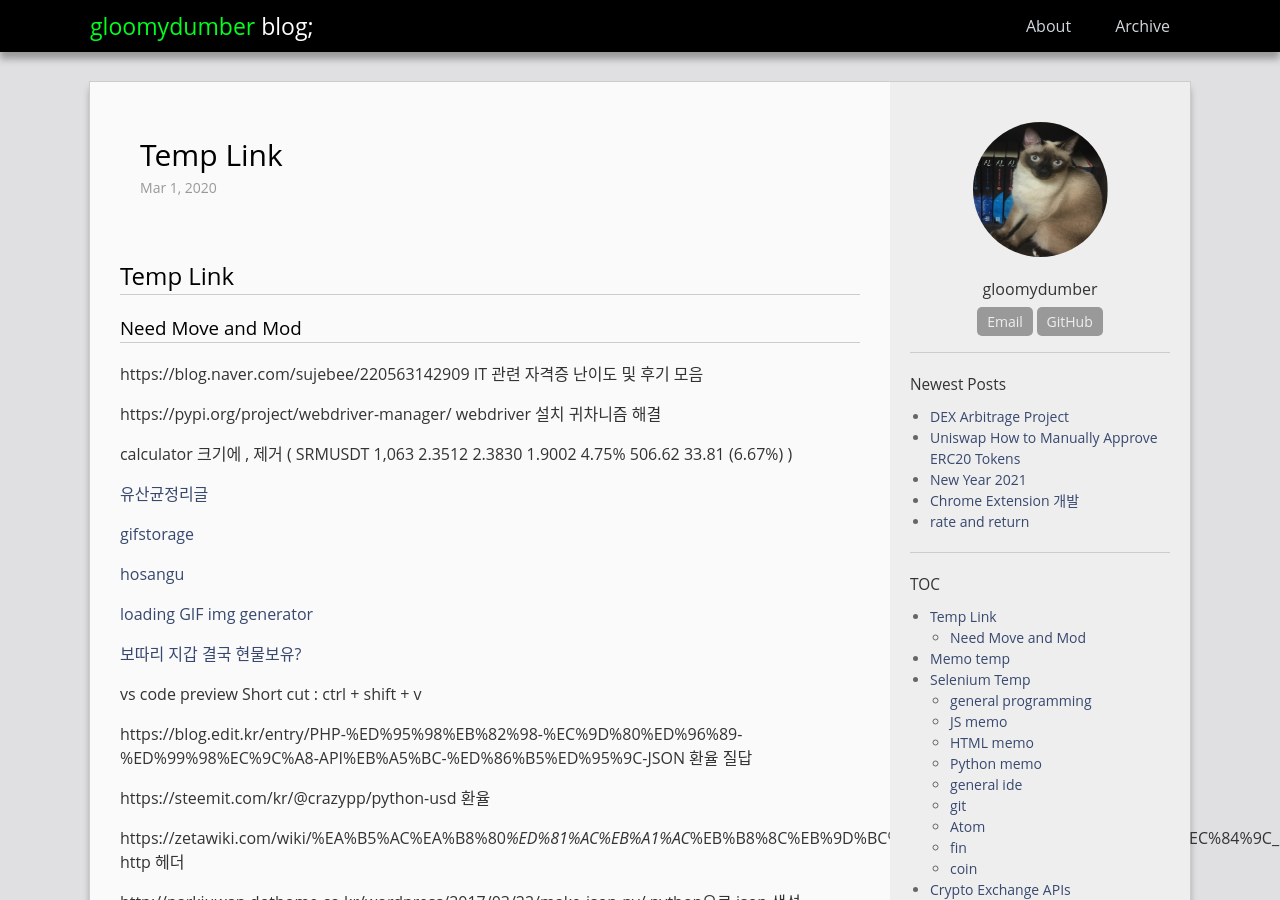
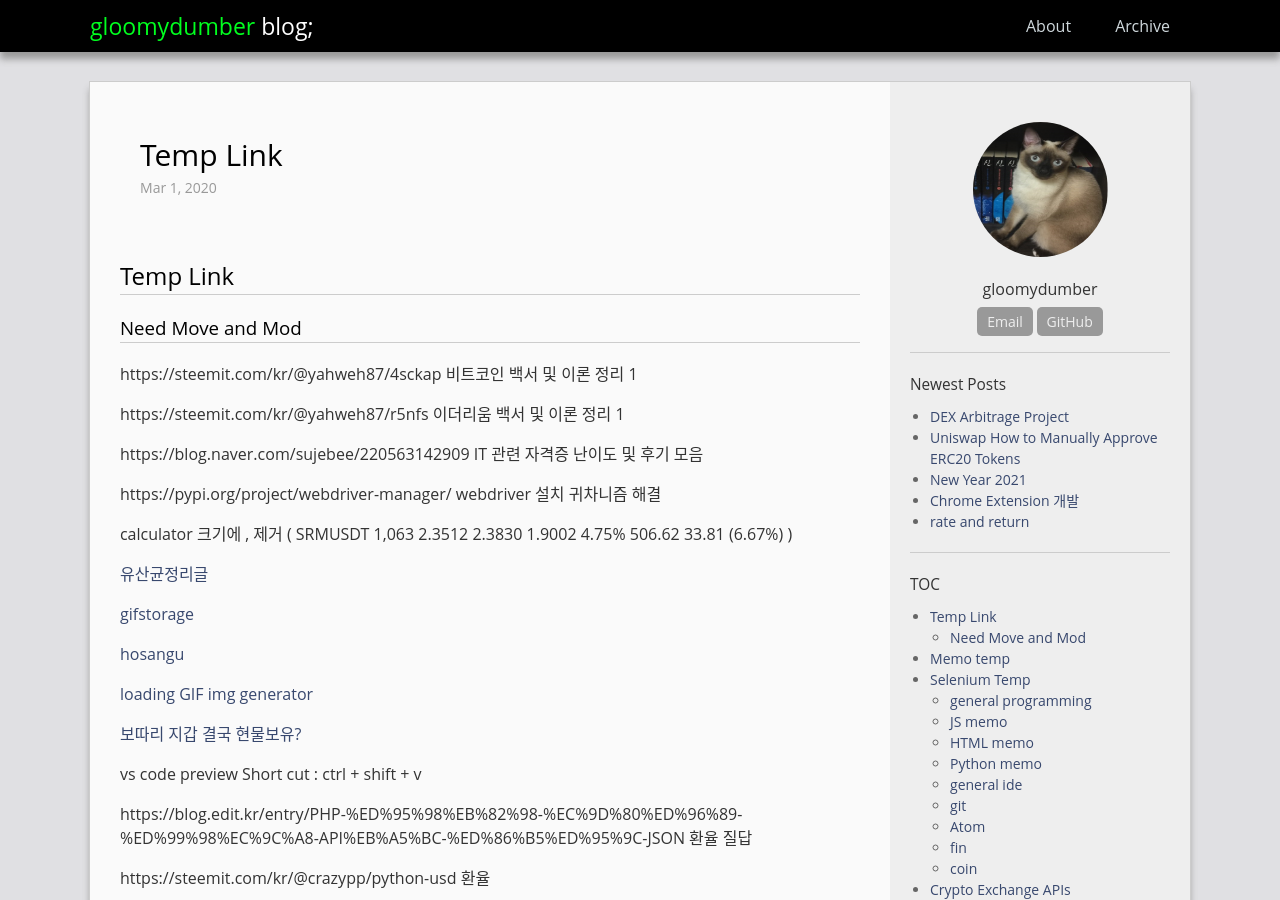
Before and after one commit to gloomydumber/copy, a Jekyll site: the page built from _posts/2020-03-01-TempLink.md, in a window 1280 px wide and 900 px high. Built offline with Jekyll 4.4.1, drawn with Linux system fonts in a browser that asks for light colours; comment, search, counter and statistics services are not loaded.

Commit message:
postModded

```diff
--- a/_posts/2020-03-01-TempLink.md
+++ b/_posts/2020-03-01-TempLink.md
@@ -11,6 +11,10 @@ use_math: true
 ## Temp Link
 
 ### Need Move and Mod
+
+https://steemit.com/kr/@yahweh87/4sckap 비트코인 백서 및 이론 정리 1
+
+https://steemit.com/kr/@yahweh87/r5nfs 이더리움 백서 및 이론 정리 1
 
 https://blog.naver.com/sujebee/220563142909 IT 관련 자격증 난이도 및 후기 모음
 
```
